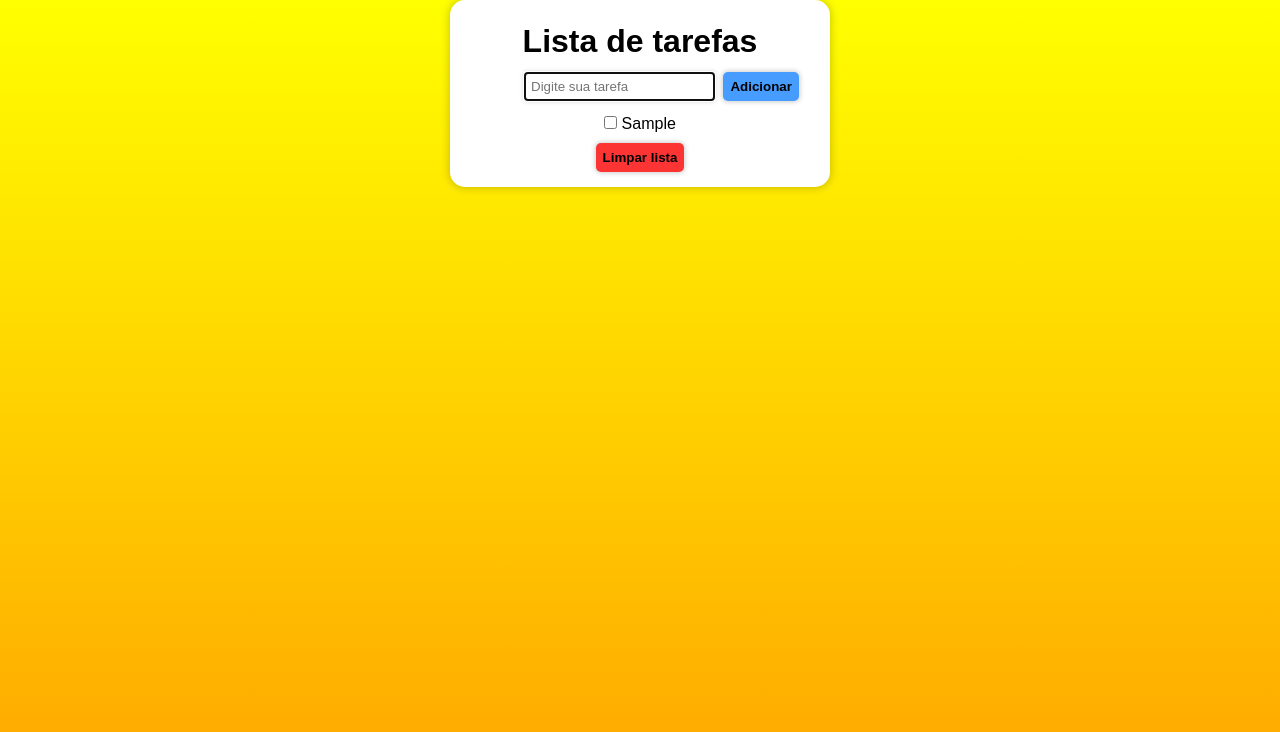
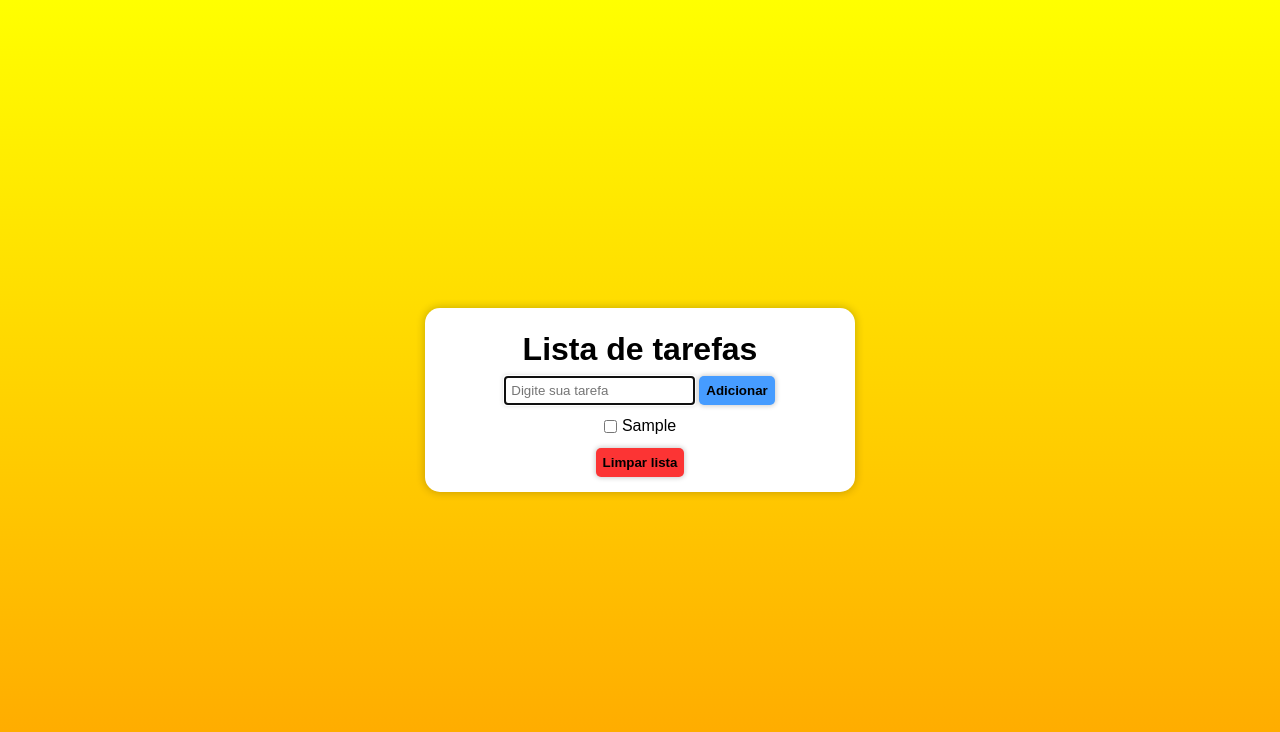
Before and after one commit to guicampe/projeto-lista, a plain HTML site: page index.html in a window 1280 px wide. Both pictures are taken after typing "Sample" into the empty fields and a click on the button "Adicionar". Drawn offline with Linux system fonts and the light colour scheme.

Commit message:
melhora na funcionalidade

```diff
--- a/estilo/style.css
+++ b/estilo/style.css
@@ -11,17 +11,33 @@ body {
     background-size: cover;
     background-repeat: no-repeat;
     min-height: 100vh;
+    display: flex;
 }
 
 
 .container {
     margin: auto;
-    max-width: 350px;
+    width: 400px;
     height: fit-content;
     padding: 15px;
     background-color: white;
     border-radius: 15px;
     box-shadow: 0px 0px 8px 1px rgba(0, 0, 0, 0.2);
+    overflow-wrap: break-word;
+}
+
+.cabecalho {
+    display: flex;
+    flex-flow: row wrap;
+    justify-content: center;
+    align-items: center;
+}
+
+.lista {
+    display: flex;
+    flex-flow: column nowrap;
+    justify-content: center;
+    align-items: center;
 }
 
 div > h1 {
@@ -31,7 +47,7 @@ div > h1 {
 
 #textoTarefa {
     padding: 6px;
-    margin: 5px 5px 5px 60px;
+    margin-right: 5px;
     box-shadow: 0px 0px 5px 1px rgba(0, 0, 0, 0.2);
     border: none;
 }
@@ -56,7 +72,7 @@ div > h1 {
 #botaoLimpar {
     margin: auto;
     background-color: rgb(252, 52, 52);
-    transition: background ease-in-out o.3s;
+    transition: background ease-in-out .3s;
 }
 
 #botaoLimpar:hover {
@@ -64,15 +80,17 @@ div > h1 {
 }
 
 ul {
-    text-align: center;
     list-style: none;
     margin: 8px;
     line-height: 1.4em;
 }
 
 li {
-    border-radius: 20px;
-
+    border-radius: 10px;
+    padding: 2px 20px;
+    box-sizing: border-box;
+    width: 100%;
+    word-break: break-word;
 }
 
 li:hover {
--- a/index.html
+++ b/index.html
@@ -9,12 +9,14 @@
 <body>
 
     <div class="container">
-
         <h1>Lista de tarefas</h1>
-
-        <input type="text" name="tarefas" id="textoTarefa" placeholder="Digite sua tarefa">
-        <input type="button" value="Adicionar" onclick="adiciona()" id="botaoAdicionar">
-        <ul id="lista"></ul>
+            <div class="cabecalho">
+            <input type="text" name="tarefas" id="textoTarefa" placeholder="Digite sua tarefa" autocomplete="off">
+            <input type="button" value="Adicionar" onclick="adiciona()" id="botaoAdicionar">
+        </div>
+        <div class="lista">
+            <ul id="lista"></ul>
+        </div>
         <input type="button" value="Limpar lista" id="botaoLimpar" onclick="limpa()">
 
     </div>
--- a/script.js
+++ b/script.js
@@ -17,10 +17,22 @@ function adiciona() {
     item.push(texto);
 
     const itemLista = document.createElement('li');
+
+    const label = document.createElement('label');
+    label.style.display = 'flex';
+    label.style.alignItems = 'center';
+    label.style.flexWrap = 'nowrap';
+    label.style.gap = '5px'
+
     const checkbox = document.createElement('input');
     checkbox.type = "checkbox";
-    itemLista.appendChild(checkbox);
-    itemLista.appendChild(document.createTextNode(" " + texto));
+    checkbox.style.verticalAlign = 'middle';
+
+    const textoNode = document.createTextNode(texto);
+
+    label.appendChild(checkbox);
+    label.appendChild(textoNode)
+    itemLista.appendChild(label);
     tarefa.appendChild(itemLista);
 
     document.querySelector('#textoTarefa').value = "";
```
